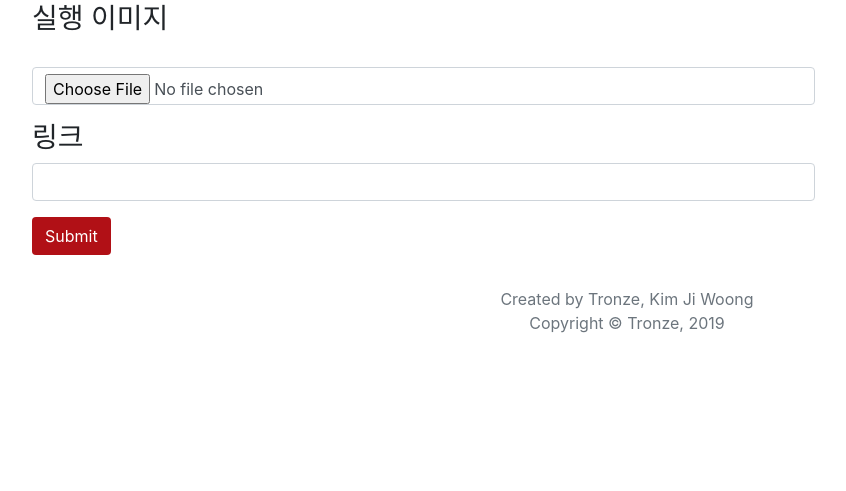
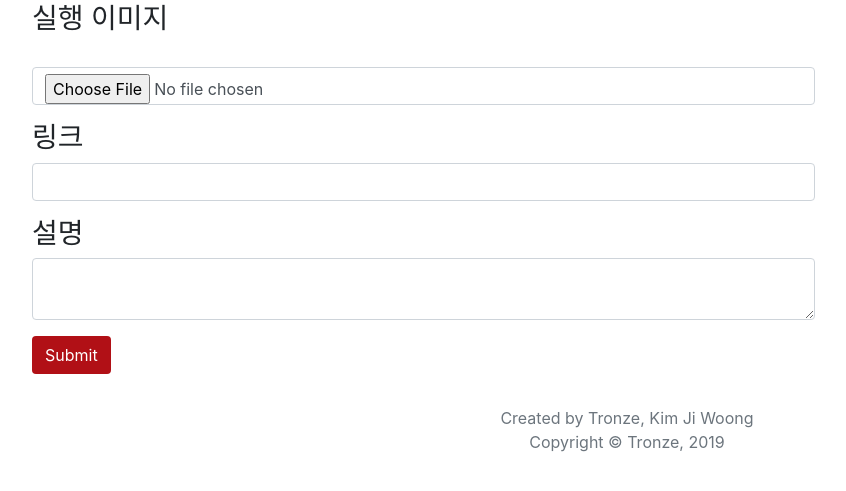
Before and after one commit to tronze/LikeLion, a Django app: template assignment/templates/assignment/update.html in a window 1280 px wide. Shown: the part 186-677 px from the top of the page, without its empty margins (13-859 px from the left). Run offline with Django 3.2, Linux system fonts and the light colour scheme; the template is opened without the code that fills it, so the values that code supplies are empty; some libraries are stand-ins or nearby versions.

Commit message:
Assignment update

```diff
--- a/assignment/templates/assignment/tcreate.html
+++ b/assignment/templates/assignment/tcreate.html
@@ -24,6 +24,10 @@
             <input type="url" class="form-control" name="{{ form.link.html_name }}" id="{{ form.link.id_for_label }}" required>
         </div>
         <div class="form-group col-8">
+            <h3>설명</h3>
+            <textarea type="url" class="form-control" name="{{ form.description.html_name }}" id="{{ form.description.id_for_label }}" required></textarea>
+        </div>
+        <div class="form-group col-8">
             <input type="submit" class="btn btn-main">
         </div>
     </form>
--- a/assignment/templates/assignment/update.html
+++ b/assignment/templates/assignment/update.html
@@ -30,6 +30,10 @@
             <input type="url" class="form-control" name="{{ form.link.html_name }}" id="{{ form.link.id_for_label }}" value="{{ form.link.value }}" required>
         </div>
         <div class="form-group col-8">
+            <h3>설명</h3>
+            <textarea type="url" class="form-control" name="{{ form.description.html_name }}" id="{{ form.description.id_for_label }}" required></textarea>
+        </div>
+        <div class="form-group col-8">
             <input type="submit" class="btn btn-main">
         </div>
     </form>
```
